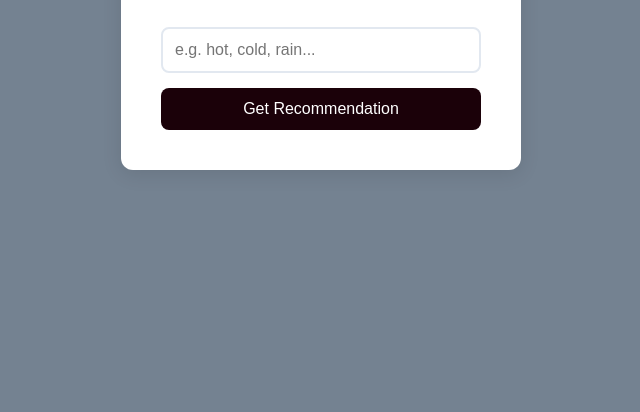
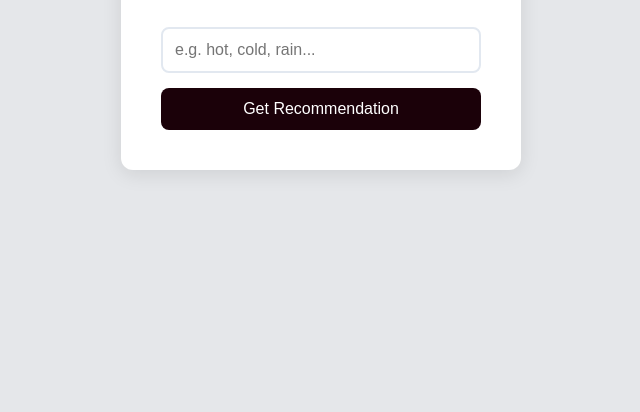
Before and after one commit to ramaatallah/final-project-UNIX, a plain HTML site: page frontend/index.html in a window 1280 px wide. Shown: the part 388-800 px from the top of the page, without its empty margins (319-959 px from the left). Drawn offline with Linux system fonts and the light colour scheme.

Commit message:
Auto update: Thu May 21 11:14:25 AM EEST 2026

```diff
--- a/frontend/index.html
+++ b/frontend/index.html
@@ -3,7 +3,7 @@
 <head>
     <meta charset="UTF-8">
     <meta name="viewport" content="width=device-width, initial-scale=1.0">
-    <title>Recommendation Systemm </title>
+    <title>Recommendation System </title>
     <style>
         * {
             margin: 0;
@@ -13,7 +13,7 @@
 
         body {
             font-family: Arial, sans-serif;
-            background: #748291;
+            background: #e5e7ea;
             display: flex;
             justify-content: center;
             align-items: center;
```
